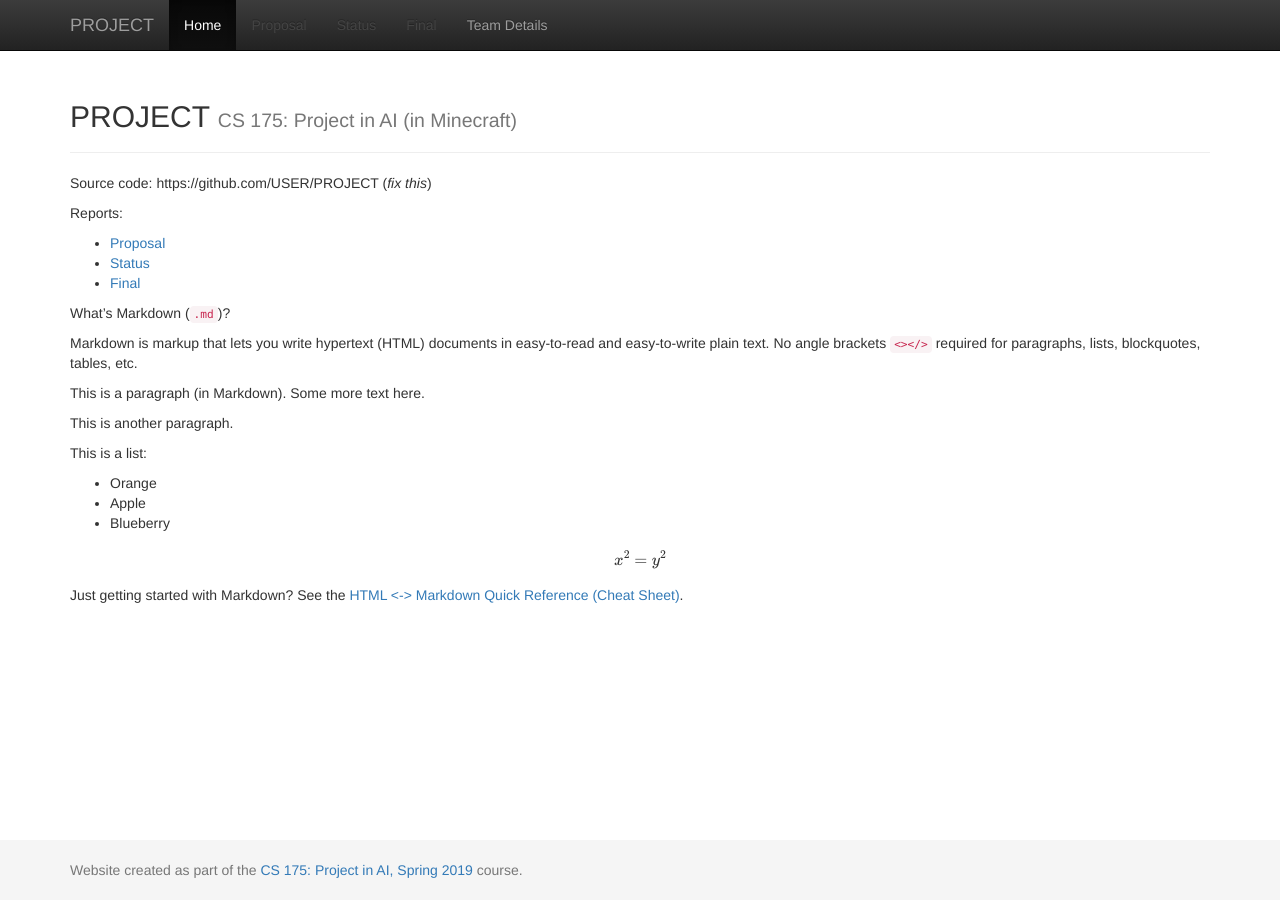
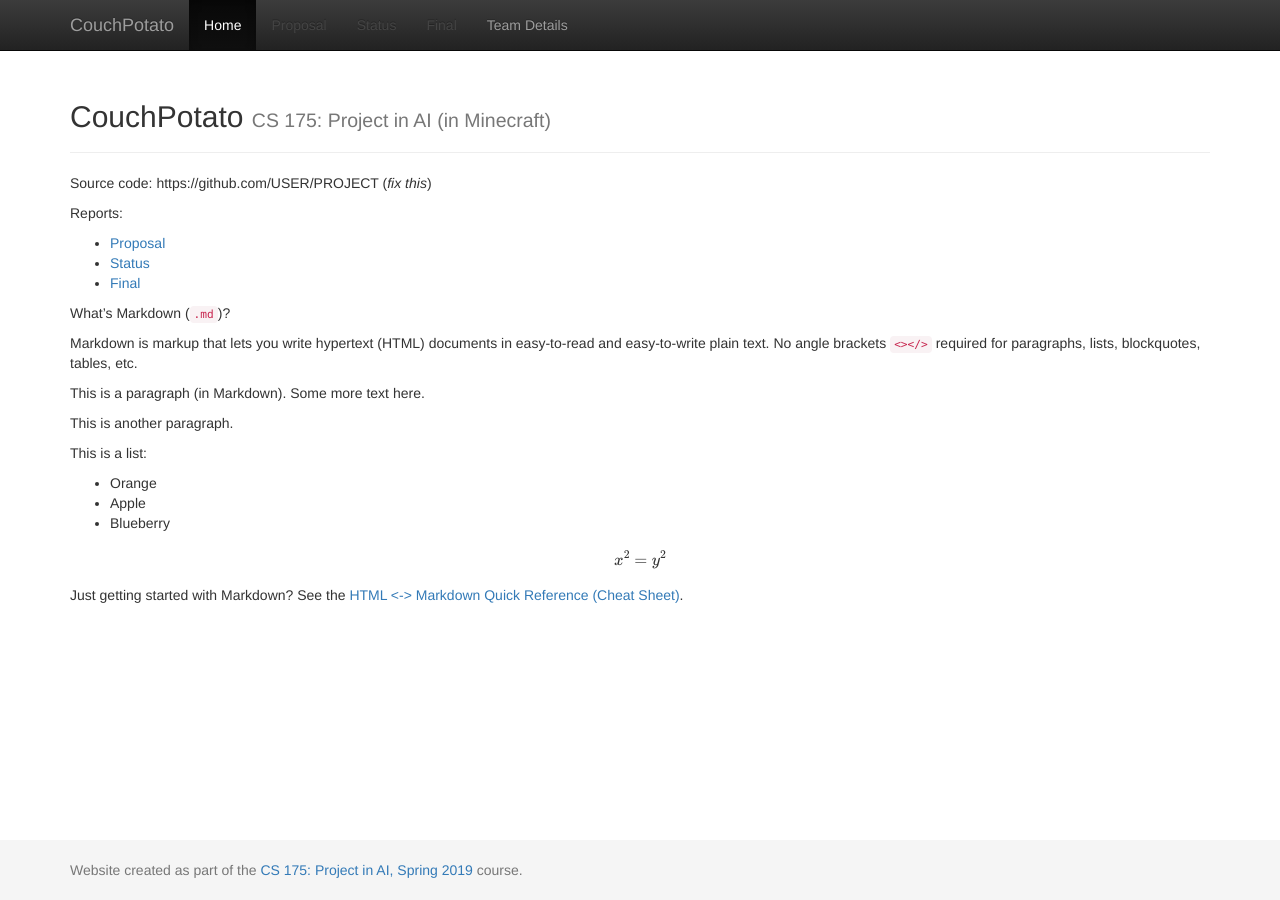
Before and after one commit to SkellyDev/CouchPotato, a Jekyll site: the page built from docs/index.md, in a window 1280 px wide. Built offline with Jekyll 4.4.1, drawn with Linux system fonts in a browser that asks for light colours; formulas are drawn with MathJax 3.

Commit message:
Update _config.yml

```diff
--- a/docs/_config.yml
+++ b/docs/_config.yml
@@ -1,7 +1,7 @@
 ###########
 # site.title
 
-title:    'PROJECT'
+title:    'CouchPotato'
 subtitle: 'CS 175: Project in AI (in Minecraft)'
 
 
```
